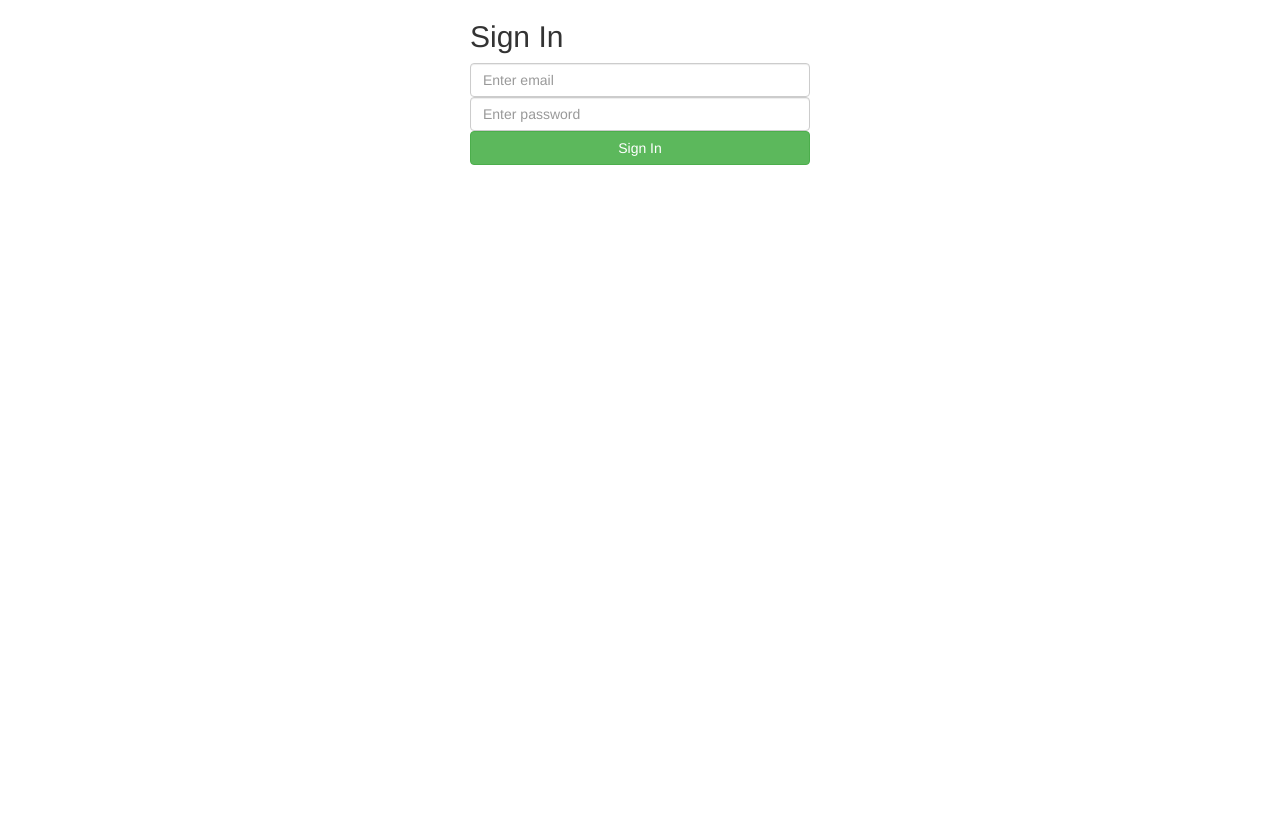
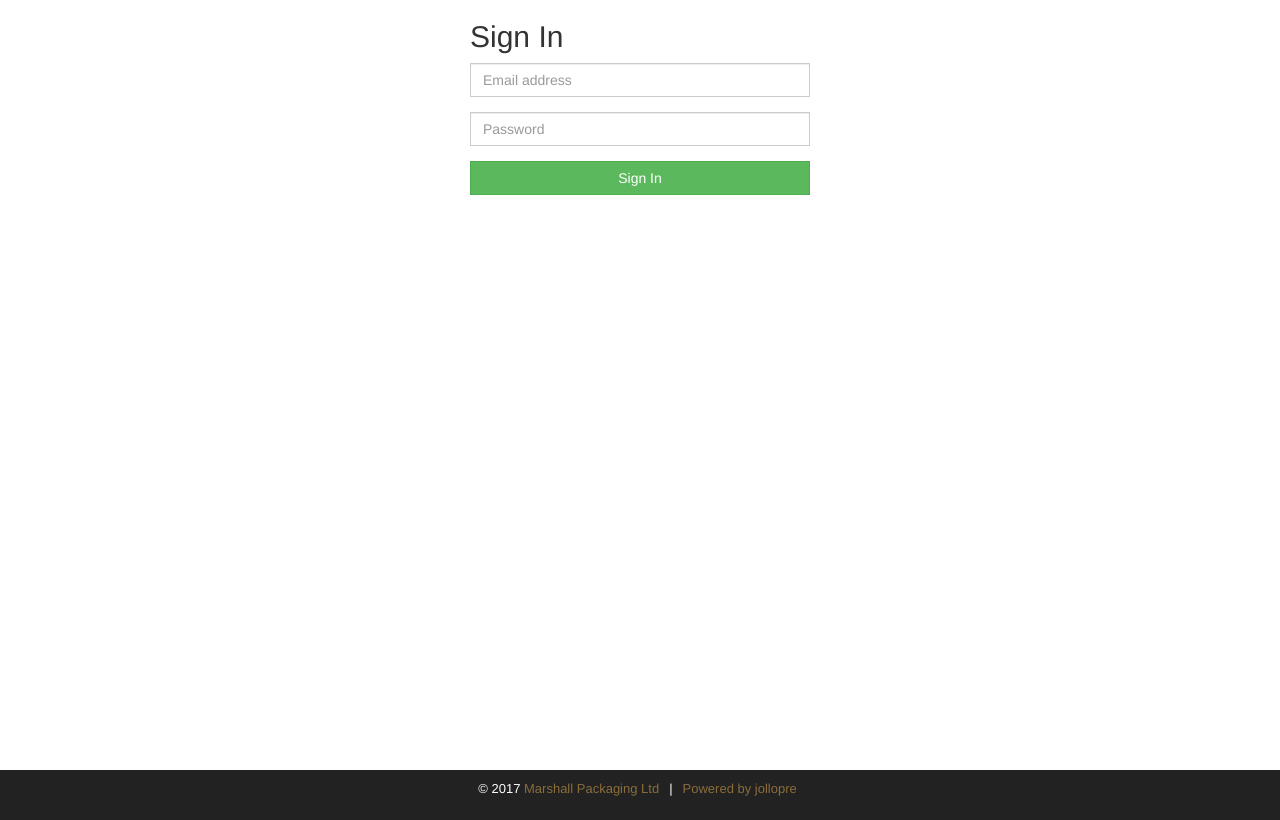
Before and after one commit to jollopre/mps, a React (Create React App) app in the folder client/: page /sign_in in a window 1280 px wide. Built offline with nearby package versions, Linux system fonts and the light colour scheme.

Commit message:
Started Navbar header. #27
Added footer fixed at bottom of the page. #27

- css to override bootstrap defaults.
- Footer with links.
- WarningMessage center aligned.
- SignIn with validation messages. #27

Header including logo. #27

```diff
--- a/client/src/App.js
+++ b/client/src/App.js
@@ -5,6 +5,10 @@ import OrderContainer from './containers/OrderContainer';
 import SignIn from './containers/SignIn';
 import SignOut from './containers/SignOut';
 import ErrorStack from './containers/ErrorStack';
+import Header from './components/Header';
+import Customers from './components/Customers';
+import Suppliers from './components/Suppliers';
+import { Footer } from './components/Footer';
 import PrivateRoute from './components/PrivateRoute';
 import RouteWithProps from './components/RouteWithProps';
 import { Auth } from './Auth';
@@ -34,19 +38,26 @@ export default class App extends Component {
 		const { isAuthenticated, error } = this.state;
 		return (
 	  		<BrowserRouter>
-	  			<div>
-	  				<div className="pull-right">
+	  			<div style={{position: 'relative', minHeight: '100%'}}>
 	  				{
 	  					isAuthenticated ?
+			  				<Header>
 			  					<SignOut
 			  						callback={this.setIsAuthenticated}
 			  						httpErrorHandler={this.httpErrorHandler}
-	  							/> :
+			  					/>
+			  				</Header> :
 			  				null
 	  				}
-	  				</div>
 	  				<ErrorStack error={error} />
+	  				<div style={{paddingBottom: '50px'}}>
 		  				<Switch>
+		  					<PrivateRoute
+		  						path="/customers"
+		  						exact
+		  						component={Customers}
+		  						httpErrorHandler={this.httpErrorHandler}
+		  					/>
 			  				<PrivateRoute
 			  					path="/orders"
 			  					exact
@@ -57,6 +68,12 @@ export default class App extends Component {
 			  					path="/orders/:id"
 			  					exact
 			  					component={OrderContainer}
+			  					httpErrorHandler={this.httpErrorHandler}
+			  				/>
+			  				<PrivateRoute
+		  						path="/suppliers"
+		  						exact
+		  						component={Suppliers}
 		  						httpErrorHandler={this.httpErrorHandler}
 		  					/>
 			  				{
@@ -73,6 +90,8 @@ export default class App extends Component {
 			  				<Redirect from="/" to="/orders" />
 		  				</Switch>
 	  				</div>
+	  				<Footer />
+	  			</div>
 	  		</BrowserRouter>
   		);
 	}
--- /dev/null
+++ b/client/src/components/ActiveNavItem.js
@@ -0,0 +1,35 @@
+import React, { Component } from 'react';
+import PropTypes from 'prop-types';
+import { withRouter } from 'react-router-dom';
+import { NavItem } from 'react-bootstrap';
+
+class ActiveNavItem extends Component {
+	constructor(props){
+		super(props);
+		this.onClickHandler = this.onClickHandler.bind(this);
+	}
+	onClickHandler(event){
+		event.preventDefault();
+		this.props.history.push(this.props.href);
+	}
+	render(){
+		const { eventKey, href, location } = this.props;
+		return (
+			<NavItem
+				eventKey={eventKey}
+				onClick={this.onClickHandler}
+				href={href}
+				active={location.pathname === href}
+			>
+				{this.props.children}
+			</NavItem>
+		);
+	}
+}
+ActiveNavItem.propTypes = {
+	eventKey: PropTypes.number.isRequired,
+	href: PropTypes.string.isRequired,
+	children: PropTypes.string.isRequired,
+};
+
+export default withRouter(ActiveNavItem);
--- /dev/null
+++ b/client/src/components/Customers.js
@@ -0,0 +1,9 @@
+import React, { Component } from 'react';
+
+export default class Customers extends Component {
+	render() {
+		return (
+			<div>Customers</div>
+		);
+	}
+}
--- /dev/null
+++ b/client/src/components/Footer.js
@@ -0,0 +1,39 @@
+import React from 'react';
+const style = {
+	position: 'absolute',
+	right: 0,
+	bottom: 0,
+	left:0,
+	minHeight: '50px',
+	padding: '1rem',
+	textAlign: 'center',
+	backgroundColor: '#222',
+	color: '#fff',
+	fontSize: 'small',
+};
+
+export const Footer = function(){
+	return (
+		<div style={style}>
+			<ul className="list-inline">
+				<li>
+					&copy; {new Date().getFullYear()} <a
+					className="text-warning"
+					href="http://marshallpackaging.com"
+					target="_blank">
+						Marshall Packaging Ltd
+					</a>
+				</li>
+				<li>|</li>
+				<li>
+					<a
+					className="text-warning"
+					href="https://github.com/jollopre"
+					target="_blank">
+						Powered by jollopre
+					</a>
+				</li>
+			</ul>
+		</div>
+	);
+}
--- /dev/null
+++ b/client/src/components/Header.js
@@ -0,0 +1,32 @@
+import React, { Component } from 'react';
+import { Navbar, Nav } from 'react-bootstrap';
+import { Link } from 'react-router-dom';
+import ActiveNavItem from './ActiveNavItem';
+import logo from '../assets/logo.png';
+
+export default class Header extends Component {
+	render() {
+		return (
+			<Navbar inverse style={{ borderRadius: '0px' }}>
+				<Navbar.Header>
+					<Navbar.Brand>
+						<Link to="/" style={{ paddingTop: '2px'}}>
+							<img src={logo} />
+						</Link>
+					</Navbar.Brand>
+					<Navbar.Toggle />
+				</Navbar.Header>
+				<Navbar.Collapse>
+					<Nav>
+						<ActiveNavItem eventKey={1} href="/customers">Customers</ActiveNavItem>
+						<ActiveNavItem eventKey={2} href="/orders">Orders</ActiveNavItem>
+						<ActiveNavItem eventKey={3} href="/suppliers">Suppliers</ActiveNavItem>
+					</Nav>
+					<Navbar.Form pullRight>
+						{this.props.children}
+					</Navbar.Form>
+				</Navbar.Collapse>
+			</Navbar>
+		);
+	}
+}
--- a/client/src/components/OrderItem/List.js
+++ b/client/src/components/OrderItem/List.js
@@ -42,7 +42,7 @@ export default class OrderItemList extends Component {
 								<a href="#" onClick={(e) => { this.show(e,key); }}>Edit</a>
 							</li>
 							<li>
-								<a href={OrderItemService.export(value.id)} target="_blank">Pdf</a>
+								<a href={OrderItemService.export(value.id)}>Pdf</a>
 							</li>
 						</ul>
 					</td>
--- /dev/null
+++ b/client/src/components/Suppliers.js
@@ -0,0 +1,9 @@
+import React, { Component } from 'react';
+
+export default class Suppliers extends Component {
+	render() {
+		return (
+			<div>Suppliers</div>
+		);
+	}
+}
--- a/client/src/components/WarningMessage.js
+++ b/client/src/components/WarningMessage.js
@@ -22,7 +22,7 @@ export default class WarningMessage extends Component {
 		const { timeoutID } = this.state;
 		if(timeoutID !== null) {
 			return (
-				<Alert bsStyle="warning" onDismiss={this.onDismiss}>
+				<Alert bsStyle="warning" onDismiss={this.onDismiss} style={{textAlign: 'center'}}>
 					{`${message} at ${date.toString()}`}
 				</Alert>
 			);
--- a/client/src/containers/SignIn.js
+++ b/client/src/containers/SignIn.js
@@ -1,31 +1,69 @@
 import React, { Component } from 'react';
 import PropTypes from 'prop-types';
 import { Redirect } from 'react-router-dom';
-import { FormGroup, FormControl, Button } from 'react-bootstrap';
+import { Form, FormGroup, FormControl, HelpBlock, Button } from 'react-bootstrap';
 import { Auth } from '../Auth';
 
 const wrapper = {
 	margin: '0 auto',
 	width: '340px',
+	paddingBottom: '50px',
 };
 
 export default class SignIn extends Component {
 	constructor(props){
 		super(props);
-		this.state = { username: '', password: '', redirect: false };
+		this.state = {
+			username: '',
+			password: '',
+			redirect: false,
+			validationStateUsername: null,
+			validationStatePassword: null
+		};
 		this.usernameChanged = this.usernameChanged.bind(this);
 		this.passwordChanged = this.passwordChanged.bind(this);
+		this.onKeyPressHandler = this.onKeyPressHandler.bind(this);
 		this.signInHandler = this.signInHandler.bind(this);
 	}
 	usernameChanged(e){
-		this.setState({ username: e.target.value });
+		const value = e.target.value;
+		this.setState({
+			username: value,
+			validationStateUsername: value !== '' ? null : 'warning'
+		});
 	}
 	passwordChanged(e){
-		this.setState({ password: e.target.value });
+		const value = e.target.value;
+		this.setState({
+			password: value,
+			validationStatePassword: value !== '' ? null : 'warning'
+		});
+	}
+	onKeyPressHandler(e){
+		if(e.charCode === 13) // Enter key
+			this.signInHandler();
 	}
 	signInHandler(){
 		const { username, password } = this.state;
-		if(username !== '' && password !== ''){
+		if(username === '' && password === '') {
+			this.setState({
+				validationStateUsername: 'warning',
+				validationStatePassword: 'warning'
+			});
+		}
+		else if(username === '') {
+			this.setState({
+				validationStateUsername: 'warning',
+				validationStatePassword: null
+			});
+		}
+		else if(password === '') {
+			this.setState({
+				validationStateUsername: null,
+				validationStatePassword: 'warning'
+			});
+		}
+		else if(username !== '' && password !== ''){
 			Auth.signIn({ username, password }).then(() => {
 				this.setState({ redirect: true });
 				this.props.callback(true);
@@ -34,29 +72,39 @@ export default class SignIn extends Component {
 	}
 	render() {
 		const { from } = this.props.location.state || { from : { pathname: '/' }}
-		const { redirect } = this.state;
+		const { username, password, redirect, validationStateUsername, validationStatePassword } = this.state;
 		if(redirect) {
 			return (
 				<Redirect to={from} />
 			);
 		}
 		return (
-			<FormGroup controlId="SignInForm" style={wrapper}>
+			<Form style={wrapper}>
 				<h2>Sign In</h2>
+				<FormGroup controlId="SignInUsername" validationState={validationStateUsername}>
 					<FormControl
 						type="text"
-					value={this.state.username}
-					placeholder="Enter email"
+						value={username}
+						placeholder="Email address"
 						onChange={this.usernameChanged}
+						onKeyPress={this.onKeyPressHandler}
 					/>
+					{validationStateUsername !== null ? <HelpBlock>Introduce Email address</HelpBlock> : null}
+					<FormControl.Feedback />
+				</FormGroup>
+				<FormGroup controlId="SignInPassword" validationState={validationStatePassword}>
 					<FormControl
 						type="password"
-					value={this.state.password}
-					placeholder="Enter password"
+						value={password}
+						placeholder="Password"
 						onChange={this.passwordChanged}
+						onKeyPress={this.onKeyPressHandler}
 					/>
-				<Button bsStyle="success" onClick={this.signInHandler} block>Sign In</Button>
+					{validationStatePassword !== null ? <HelpBlock>Introduce Password</HelpBlock> : null}
+					<FormControl.Feedback />
 				</FormGroup>
+				<Button bsStyle="success" onClick={this.signInHandler} block style={{ marginTop: '1rem'}}>Sign In</Button>
+			</Form>
 		);
 	}
 }
--- /dev/null
+++ b/client/src/index.css
@@ -0,0 +1,13 @@
+html,body{
+	height: 100%;
+}
+#root{
+	height: 100%;
+}
+/* Overwrite for bootstrap*/
+.btn, .panel, .form-control, .modal-content, .dropdown-menu {
+	border-radius: 0;
+}
+.navbar-form {
+	padding-right: 0;
+}
--- a/client/src/index.js
+++ b/client/src/index.js
@@ -2,6 +2,7 @@ import React from 'react';
 import ReactDOM from 'react-dom';
 import App from './App';
 import 'bootstrap/dist/css/bootstrap.min.css';
+import './index.css';
 
 ReactDOM.render(
   <App />,
```
Also changed, not shown: client/src/assets/logo.png (added), 1 other file (tests, documents, lock files or other folders). Lines whose indentation alone changed are shown as unchanged.
